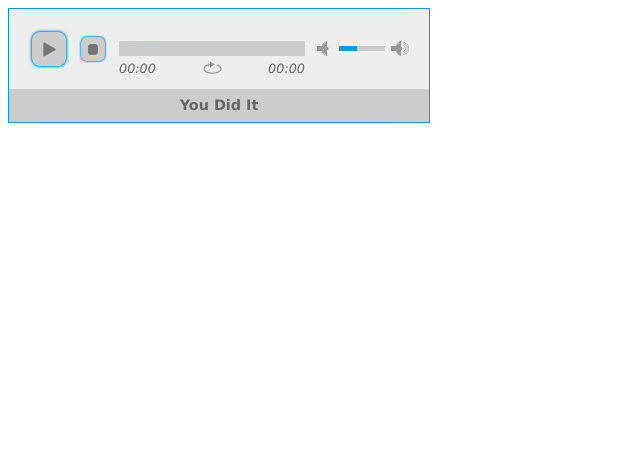
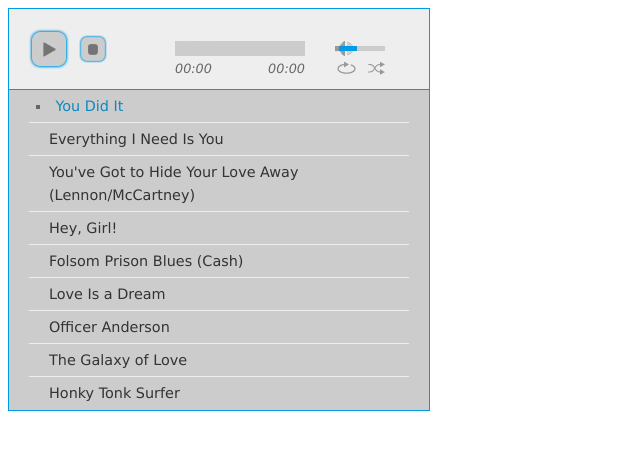
Before and after one commit to aisthesis/song-player, a plain HTML site: page index.html in a window 1280 px wide. Shown: the whole page, without its empty margins (0-640 px from the left). Drawn offline with nearby package versions, Linux system fonts and the light colour scheme.

Commit message:
Set up player for playlist

```diff
--- a/index.html
+++ b/index.html
@@ -3,6 +3,7 @@
 <head>
     <script type="text/javascript" src="http://ajax.googleapis.com/ajax/libs/jquery/2.0.0/jquery.min.js"></script>
     <script type="text/javascript" src="js/jquery.jplayer.min.js"></script>
+    <script type="text/javascript" src="js/add-on/jplayer.playlist.min.js"></script>
     <script type="text/javascript" src="js/jplayerinit.js"></script>
 
     <link type="text/css" href="skin/jplayer.blue.monday.css" rel="stylesheet" />
@@ -11,7 +12,7 @@
 
 	<div id="jquery_jplayer_1" class="jp-jplayer"></div>
     <div id="jp_container_1" class="jp-audio">
-        <div class="jp-type-single">
+        <div class="jp-type-playlist">
           <div class="jp-gui jp-interface">
             <ul class="jp-controls">
               <li><a href="javascript:;" class="jp-play" tabindex="1">play</a></li>
@@ -32,15 +33,17 @@
             <div class="jp-time-holder">
               <div class="jp-current-time"></div>
               <div class="jp-duration"></div>
+            </div>
             <ul class="jp-toggles">
+                <li><a href="javascript:;" class="jp-shuffle" tabindex="1" title="shuffle">shuffle</a></li>
+                <li><a href="javascript:;" class="jp-shuffle-off" tabindex="1" title="shuffle off">shuffle off</a></li>
                 <li><a href="javascript:;" class="jp-repeat" tabindex="1" title="repeat">repeat</a></li>
                 <li><a href="javascript:;" class="jp-repeat-off" tabindex="1" title="repeat off">repeat off</a></li>
             </ul>
   </div>
-          </div>
-          <div class="jp-title">
+  <div class="jp-playlist">
     <ul>
-              <li>You Did It</li>
+      <li></li>
     </ul>
   </div>
   <div class="jp-no-solution">
--- a/js/jplayerinit.js
+++ b/js/jplayerinit.js
@@ -8,13 +8,47 @@
 var myJPlayer = window.myJPlayer || {};
 
 $(document).ready(function() {
-    $("#jquery_jplayer_1").jPlayer({
-        ready: function () {
-            $(this).jPlayer("setMedia", {
-                mp3: "resources/01_You_Did_It.mp3",
-                oga: "resources/01_You_Did_It.ogg"
-            });
-        },
+    new jPlayerPlaylist({
+        jPlayer: "#jquery_jplayer_1",
+        cssSelectorAncestor: "#jp_container_1"
+    }, [{
+            title: "You Did It",
+            mp3: "resources/01_You_Did_It.mp3",
+            oga: "resources/01_You_Did_It.ogg"
+        },{
+            title: "Everything I Need Is You",
+            mp3: "resources/02_Everything_I_Need_Is_You.mp3",
+            oga: "resources/02_Everything_I_Need_Is_You.ogg"
+        },{
+            title: "You've Got to Hide Your Love Away (Lennon/McCartney)",
+            mp3: "resources/03_Youve_Got_To_Hide_Your_Love_Away.mp3",
+            oga: "resources/03_Youve_Got_To_Hide_Your_Love_Away.ogg"
+        },{
+            title: "Hey, Girl!",
+            mp3: "resources/04_Hey_Girli.mp3",
+            oga: "resources/04_Hey_Girl.ogg"
+        },{
+            title: "Folsom Prison Blues (Cash)",
+            mp3: "resources/06_Folsom_Prison_Blues.mp3",
+            oga: "resources/06_Folsom_Prison_Blues.ogg"
+        },{
+            title: "Love Is a Dream",
+            mp3: "resources/07_Love_Is_a_Dream.mp3",
+            oga: "resources/07_Love_Is_a_Dream.ogg"
+        },{
+            title: "Officer Anderson",
+            mp3: "resources/08_Officer_Anderson.mp3",
+            oga: "resources/08_Officer_Anderson.ogg"
+        },{
+            title: "The Galaxy of Love",
+            mp3: "resources/09_The_Galaxy_of_Love.mp3",
+            oga: "resources/09_The_Galaxy_of_Love.ogg"
+        },{
+            title: "Honky Tonk Surfer",
+            mp3: "resources/10_Honky_Tonk_Surfer.mp3",
+            oga: "resources/10_Honky_Tonk_Surfer.ogg"
+        }
+    ], {
         swfPath: "js",
         supplied: "mp3, oga",
         volume: 0.4
```
Also changed, not shown: 3 other files. Lines whose indentation alone changed are shown as unchanged.
